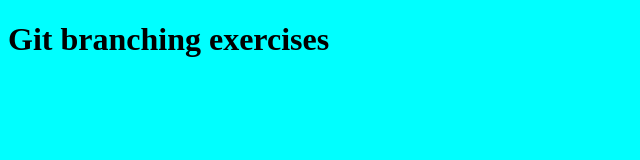
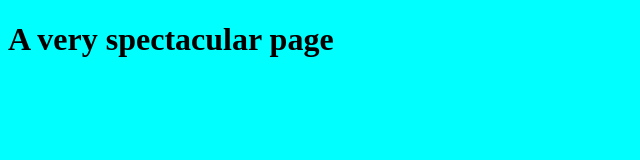
Before and after one commit to dijanapavleska/day8-Git, a plain HTML site: page index.html in a window 1280 px wide. Shown: the whole page, without its empty margins (0-640 px from the left). Drawn offline with Linux system fonts and the light colour scheme.

Commit message:
add new title

```diff
--- a/index.html
+++ b/index.html
@@ -8,6 +8,6 @@
     <link rel="stylesheet" href="stylesheet.css">
 </head>
 <body>
-    <h1>Git branching exercises</h1>
+    <h1>A very spectacular page</h1>
 </body>
 </html>
```
